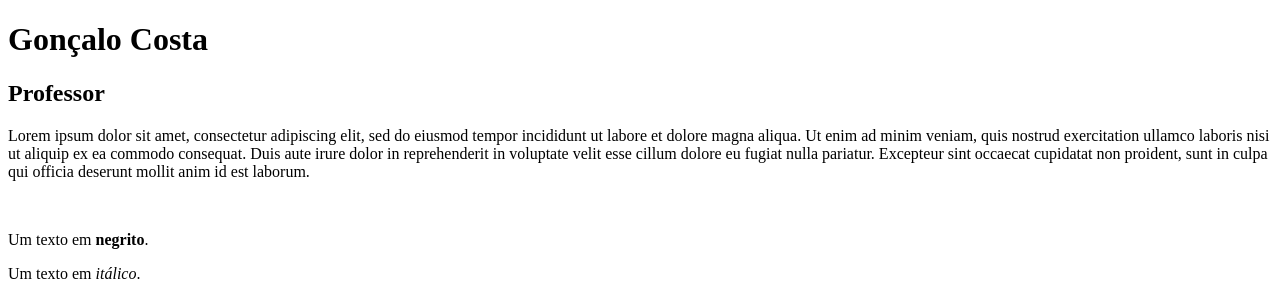
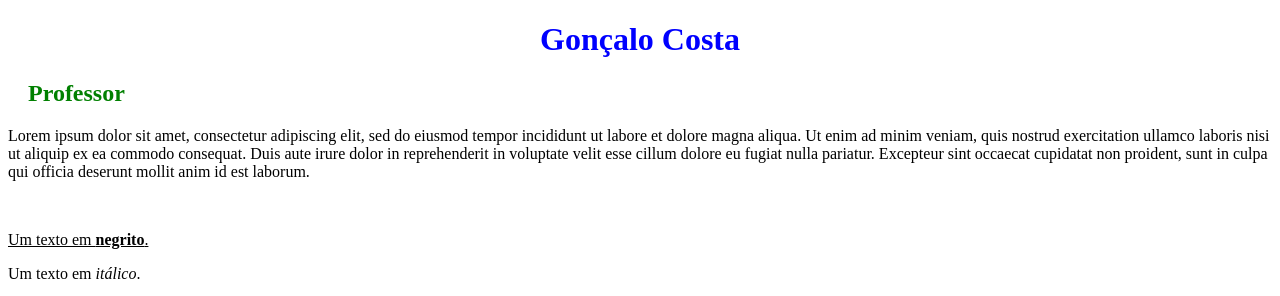
Before and after one commit to epege-809/RC2-aula1, a plain HTML site: page index.html in a window 1280 px wide. Shown: the top 296 px of the page. Drawn offline with Linux system fonts and the light colour scheme.

Commit message:
Adição base do CSS

```diff
--- a/index.html
+++ b/index.html
@@ -2,13 +2,14 @@
 <html>
     <head>
         <title>Página Base</title>
+        <link rel="stylesheet" href="style.css">
     </head>
     <body>
         <h1>Gonçalo Costa</h1>
-        <h2>Professor</h2>
+        <h2 class="texto-secundario">Professor</h2>
         <p>Lorem ipsum dolor sit amet, consectetur adipiscing elit, sed do eiusmod tempor incididunt ut labore et dolore magna aliqua. Ut enim ad minim veniam, quis nostrud exercitation ullamco laboris nisi ut aliquip ex ea commodo consequat. Duis aute irure dolor in reprehenderit in voluptate velit esse cillum dolore eu fugiat nulla pariatur. Excepteur sint occaecat cupidatat non proident, sunt in culpa qui officia deserunt mollit anim id est laborum.</p>
         <br/>
-        <p>Um texto em <strong>negrito</strong>.</p>
+        <p id="negrito">Um texto em <strong>negrito</strong>.</p>
         <p>Um texto em <em>itálico</em>.</p>
         <p>Aqui vai o link do meu <a href="https://github.com/gfmcosta" target="_blank">Github</a></p>
         <img src="https://encrypted-tbn0.gstatic.com/images?q=tbn:ANd9GcSUs9884dI1jR6uLcNryJEGrvKumRbSHUEyjBkHJEaRsg&s=10" width="400" height="200" alt="Teste" />
--- a/style.css
+++ b/style.css
@@ -0,0 +1,12 @@
+h1{
+    color:blue;
+    text-align:center;
+}
+.texto-secundario{
+    color:green;
+    margin-left:20px;
+}
+
+#negrito{
+    text-decoration: underline;
+}
```
